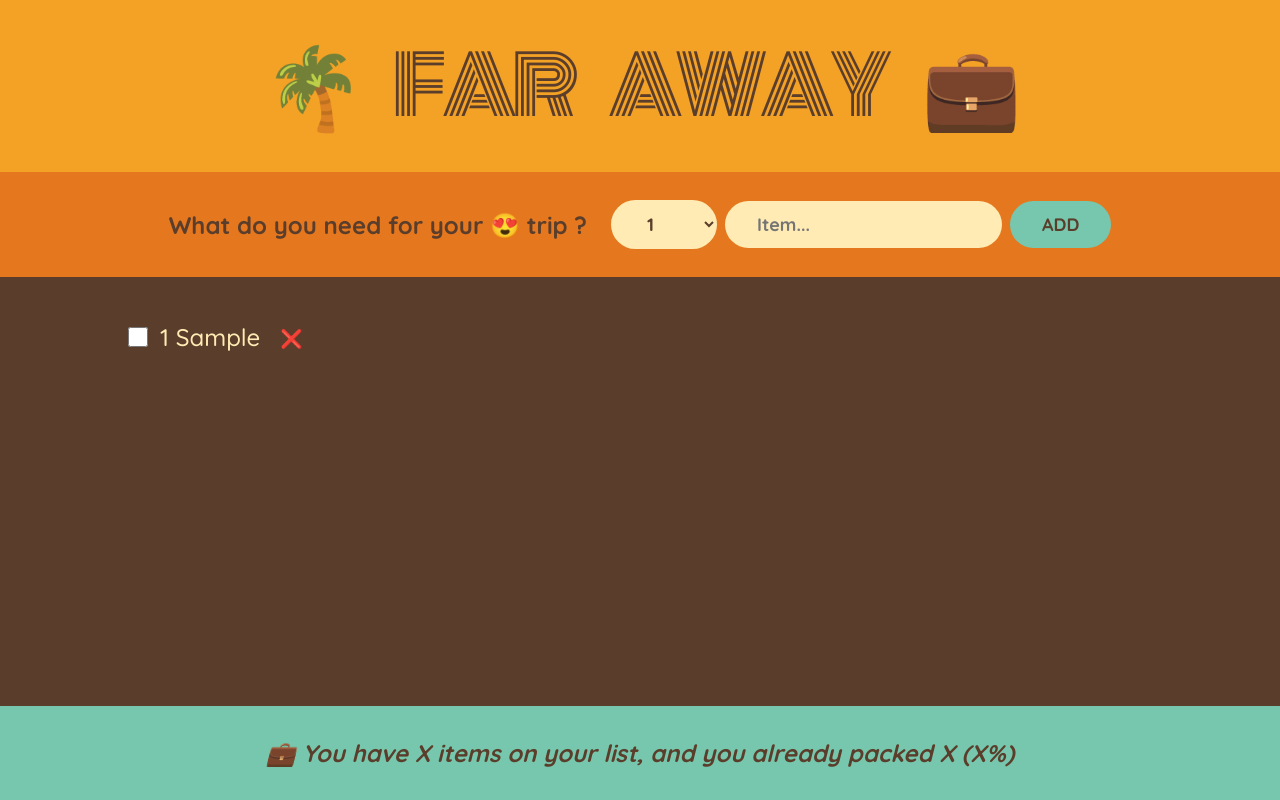
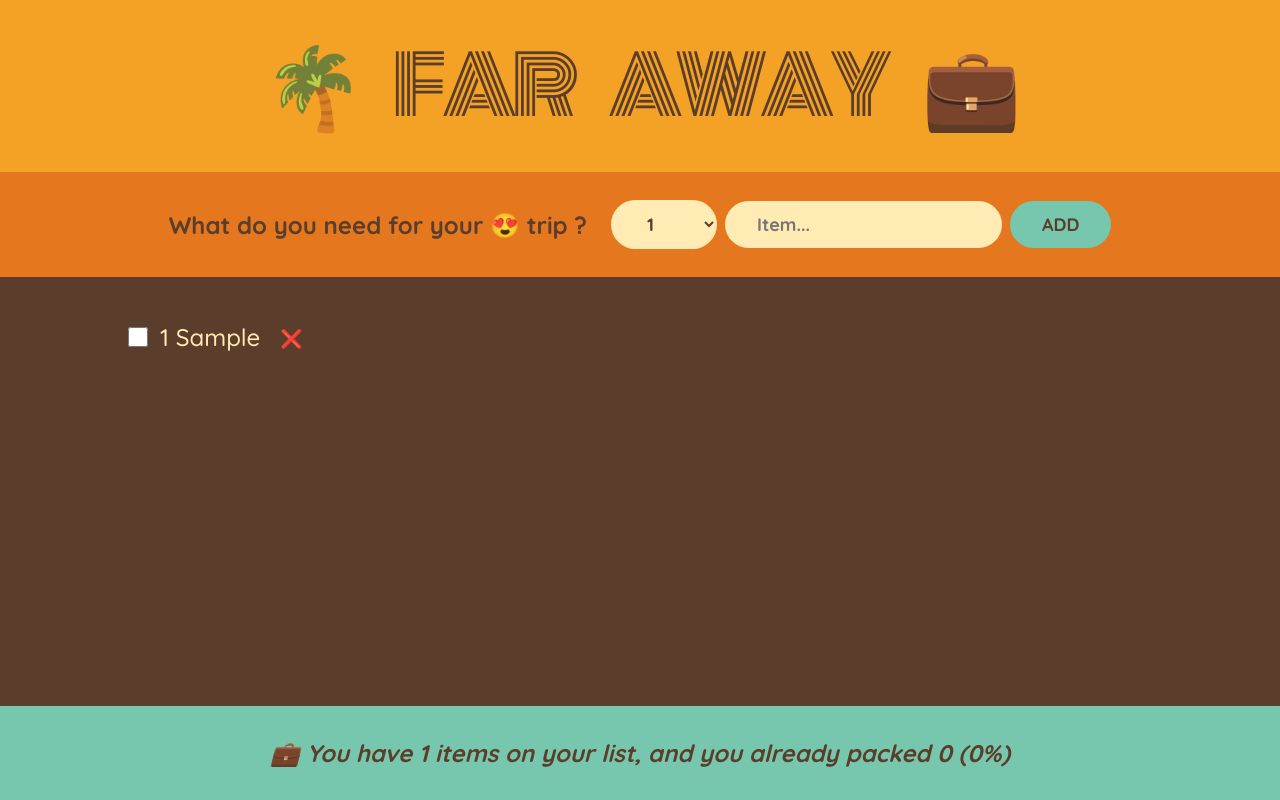
Before and after one commit to prudv13/far-away, a React (Create React App) app: page / in a window 1280 px wide. Both pictures are taken after typing "Sample" into the empty fields and a click on the button "ADD". Built offline with nearby package versions, Linux system fonts and the light colour scheme.

Commit message:
calculating statistics as derived state

```diff
--- a/src/App.js
+++ b/src/App.js
@@ -29,7 +29,7 @@
         onDeleteItem={handleDeleteItem}
         onToggleItem = {handleToggleItem}
       />
-      <Stats />
+      <Stats items={items} />
     </div>
   );
 }
@@ -56,7 +56,6 @@
       packed: false,
       id: Date.now()
     };
-    console.log(newItem);
     onAddItems(newItem);
     setDescription("");
     setQuantity(1);
@@ -119,10 +118,26 @@
   )
 }
 
-function Stats(){
+function Stats({items}){
+  if(!items.length){
+    return (
+      <p className='stats'>
+        <em>Start adding some items to your packing list 🚀</em>
+      </p>
+    )
+  }
+
+  const numItems = items.length;
+  const numPacked = items.filter(item => item.packed).length;
+  const percentage = Math.round((numPacked / numItems)*100);
   return (
     <footer className='stats'>
-      <em>💼 You have X items on your list, and you already packed X (X%)</em>
+      <em>
+        {percentage === 100 ? 'You got everything! Ready to go ✈️' :
+        `💼 You have ${numItems} items on your list,
+        and you already packed ${numPacked} (${percentage}%)`
+        }
+      </em>
     </footer>
   );
 }
```
